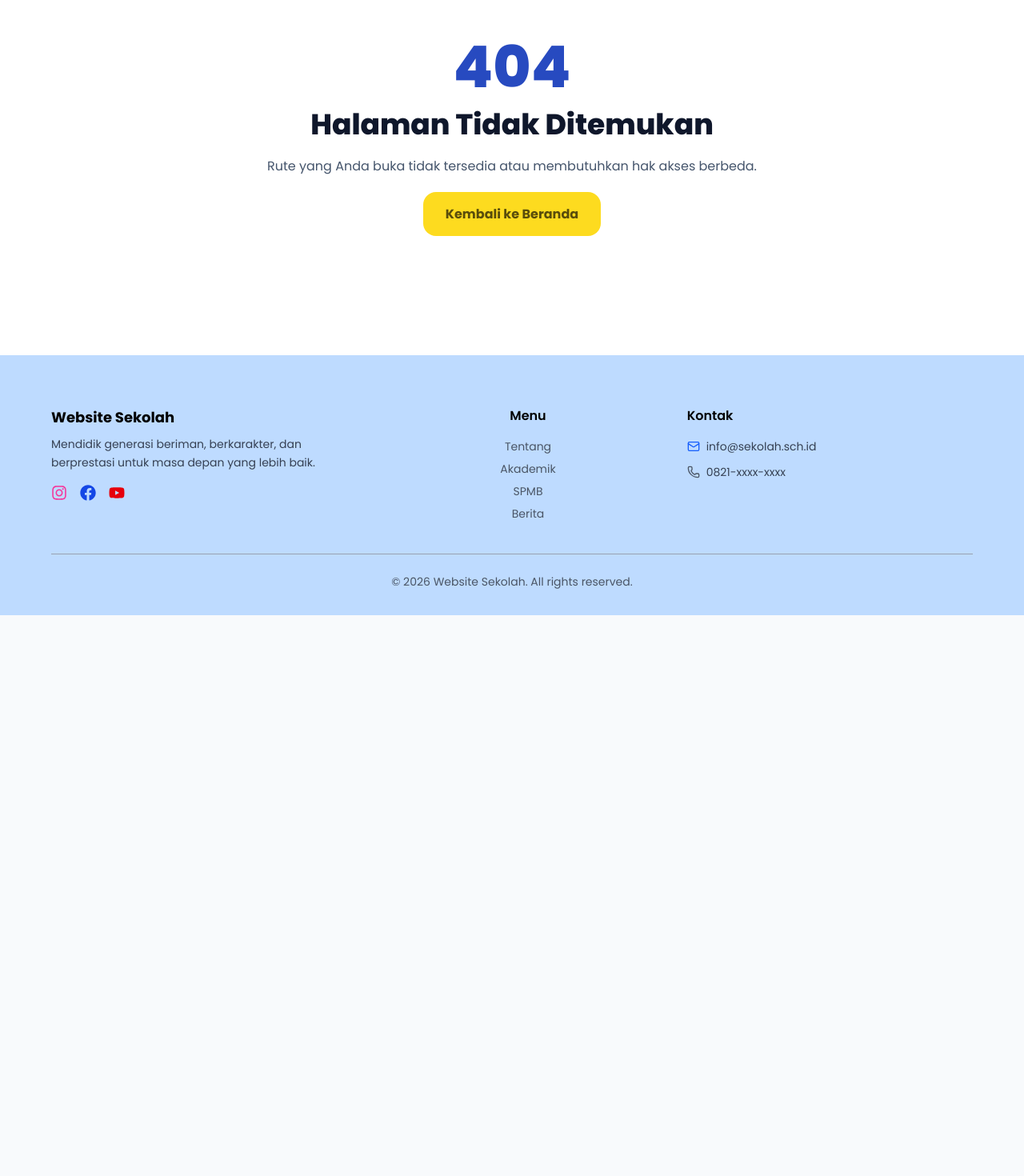
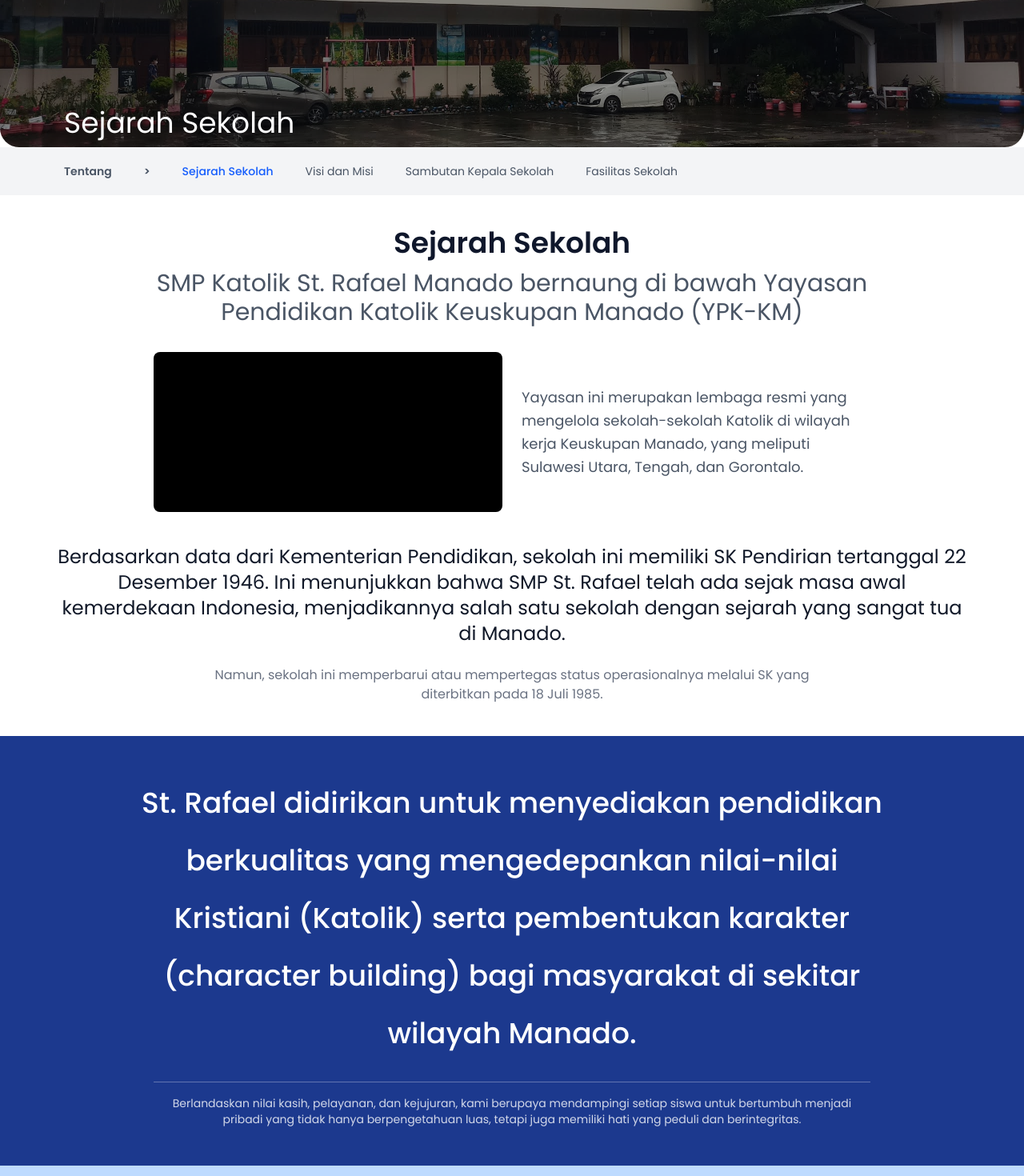
Before and after one commit to mrco23/rpl, a React (Vite) app in the folder fe/: page /sejarah in a window 1280 px wide. Shown: the part 180-1650 px from the top of the page at 80% size. Before the commit the page ends 949 px from the top, so only its background shows below. Built offline with nearby package versions, Linux system fonts and the light colour scheme; no server answers.

Commit message:
fix tampilan sejarah

```diff
--- a/fe/src/App.jsx
+++ b/fe/src/App.jsx
@@ -3,7 +3,6 @@ import { Route, Routes } from "react-router";
 import LandingPage from "./pages/public/LandingPage";
 import ExtracurricularPage from "./pages/public/ExtracurricularPage";
 import AchievementsPage from "./pages/public/AchievementsPage";
-import FacilitiesPage from "./pages/public/FacilitiesPage";
 import NewsPage from "./pages/public/NewsPage";
 import GuidePage from "./pages/public/GuidePage";
 import LoginPage from "./pages/auth/LoginPage";
@@ -26,6 +25,9 @@ import ApplicantStatusPage from "./pages/pendaftar/ApplicantStatusPage";
 import ApplicantAnnouncementPage from "./pages/pendaftar/ApplicantAnnouncementPage";
 import NotFoundPage from "./pages/public/NotFoundPage";
 import VisiMisiPage from "./pages/public/VisiMisiPage";
+import SejarahPage from "./pages/public/SejarahPage";
+import FasilitasPage from "./pages/public/FasilitasPage";
+import Program from "./pages/public/ProgramPage";
 
 /* scrool */
 import ScrolTop from "./components/common/ScrolTop";
@@ -38,9 +40,11 @@ function App() {
         <Route path="/" element={<LandingPage />} />
         <Route path="/ekstrakurikuler" element={<ExtracurricularPage />} />
         <Route path="/prestasi" element={<AchievementsPage />} />
-        <Route path="/fasilitas" element={<FacilitiesPage />} />
         <Route path="/berita" element={<NewsPage />} />
         <Route path="/visi-misi" element={<VisiMisiPage />} />
+        <Route path="/sejarah" element={<SejarahPage />} />
+        <Route path="/fasilitas" element={<FasilitasPage />} />
+        <Route path="/program" element={<Program />} />
 
         <Route path="/panduan" element={<GuidePage />} />
         <Route path="/login" element={<LoginPage />} />
--- a/fe/src/components/common/Navbar.jsx
+++ b/fe/src/components/common/Navbar.jsx
@@ -66,12 +66,12 @@ function Navbar() {
 
               {openDropdown === "tentang" && (
                 <div className="absolute top-full mt-2 left-0 bg-white shadow-lg rounded-lg p-2 w-48 z-50">
-                  <p
-                    onClick={() => handleModal("sejarah")}
-                    className="p-2 hover:bg-gray-100 cursor-pointer"
+                  <Link
+                    to="/sejarah"
+                    className="p-2 hover:bg-gray-100 block cursor-pointer"
                   >
                     Sejarah Sekolah
-                  </p>
+                  </Link>
                   <Link
                     to="/visi-misi"
                     className="p-2 hover:bg-gray-100 block cursor-pointer"
@@ -84,12 +84,12 @@ function Navbar() {
                   >
                     Sambutan Kepala Sekolah
                   </p>
-                  <p
-                    onClick={() => handleModal("fasilitas")}
-                    className="p-2 hover:bg-gray-100 cursor-pointer"
+                  <Link
+                    to="/fasilitas"
+                    className="p-2 hover:bg-gray-100 block cursor-pointer"
                   >
                     Fasilitas Sekolah
-                  </p>
+                  </Link>
                 </div>
               )}
             </li>
@@ -113,18 +113,18 @@ function Navbar() {
 
               {openDropdown === "akademik" && (
                 <div className="absolute top-full mt-2 left-0 bg-white shadow-lg rounded-lg p-2 w-48 z-50">
-                  <p
-                    onClick={() => handleModal("kurikulum")}
-                    className="p-2 hover:bg-gray-100 cursor-pointer"
+                  <Link
+                    to="/program"
+                    className="p-2 hover:bg-gray-100 block cursor-pointer"
                   >
                     Program Unggulan
-                  </p>
-                  <p
-                    onClick={() => handleModal("guru")}
+                  </Link>
+                  <Link
+                    to="/ekstrakurikuler"
                     className="p-2 hover:bg-gray-100 cursor-pointer"
                   >
                     Ekstrakurikuler
-                  </p>
+                  </Link>
                   <p
                     onClick={() => handleModal("prestasi")}
                     className="p-2 hover:bg-gray-100 cursor-pointer"
@@ -175,7 +175,7 @@ function Navbar() {
 
             <button
               onClick={() => navigate("/register")}
-              className="px-4 py-2 bg-blue-800 text-white rounded-md hover:bg-blue-900 transition-colors duration-200 cursor-pointer"
+              className="px-4 py-2 bg-[#1d3890] text-white rounded-md hover:bg-[#172c73] transition-colors duration-200 cursor-pointer"
             >
               Daftar Sekarang
             </button>
--- a/fe/src/pages/pendaftar/Register.jsx
+++ b/fe/src/pages/pendaftar/Register.jsx
@@ -252,7 +252,7 @@ export default function ApplicantRegisterPage() {
               <button
                 type="button"
                 onClick={handleNext}
-                className="px-6 py-3 border-[#350d85] bg-[#544dd8]  text-white rounded-md hover:bg-blue-800 transition"
+                className="px-6 py-3 border-[#274ac0] bg-[#274ac0]  text-white rounded-md hover:bg-[#2343ad] transition"
               >
                 LANJUT →
               </button>
@@ -319,7 +319,7 @@ export default function ApplicantRegisterPage() {
                 ← Kembali
               </button>
 
-              <button className="px-10 py-3 border border-[#350d85] bg-[#544dd8] text-white rounded-md">
+              <button className="px-10 py-3 border border-[#274ac0] bg-[#274ac0] hover:bg-[#2343ad] text-white rounded-md">
                 Selesaikan
               </button>
             </div>
--- a/fe/src/pages/public/ExtracurricularPage.jsx
+++ b/fe/src/pages/public/ExtracurricularPage.jsx
@@ -1,25 +1,16 @@
-import React, { useEffect, useState } from "react";
+import React, { } from "react";
 import PublicLayout from "@components/layout/PublicLayout.jsx";
-import { ImageCard, SectionTitle } from "@components/ui/ui";
-import { extracurricularApi } from "@services/siteContentService.js";
 
 export default function ExtracurricularPage() {
-  const [items, setItems] = useState([]);
 
-  useEffect(() => {
-    extracurricularApi.getPublicList().then(setItems).catch(() => setItems([]));
-  }, []);
+
+
 
   return (
     <PublicLayout>
-      <main className="max-w-7xl mx-auto px-4 sm:px-6 lg:px-8 py-16">
-        <SectionTitle eyebrow="Ekstrakurikuler" title="Ruang Tumbuh Minat dan Bakat" description="Setiap siswa memiliki potensi unik. Program ekstrakurikuler dirancang untuk memperkuat kompetensi, karakter, dan jejaring sosial." />
-        <div className="grid md:grid-cols-2 xl:grid-cols-3 gap-8">
-          {items.map((item) => (
-            <ImageCard key={item.id_ekstrakurikuler} image={item.gambar} title={item.nama} description={`${item.deskripsi}<br><br><span class='font-semibold text-blue-normal'>Mentor:</span> ${item.mentor}<br><span class='font-semibold text-blue-normal'>Jadwal:</span> ${item.jadwal}`} />
-          ))}
-        </div>
-      </main>
+      <section>
+        <h1>ini halaman ektrakurikuler</h1>
+      </section>
     </PublicLayout>
   );
 }
--- a/fe/src/pages/public/FacilitiesPage.jsx
+++ /dev/null
@@ -1,19 +0,0 @@
-import React from 'react';
-import PublicLayout from '@components/layout/PublicLayout.jsx';
-import { ImageCard, SectionTitle } from '@components/ui/ui';
-import { mockData } from '@data/mockData';
-
-export default function FacilitiesPage() {
-  return (
-    <PublicLayout>
-      <main className="max-w-7xl mx-auto px-4 sm:px-6 lg:px-8 py-16">
-        <SectionTitle eyebrow="Fasilitas Sekolah" title="Lingkungan Belajar yang Siap Mendukung Prestasi" description="Fasilitas yang memadai memperkuat pengalaman belajar, eksplorasi, dan pembentukan budaya sekolah yang produktif." />
-        <div className="grid md:grid-cols-2 gap-8">
-          {mockData.facilities.map((item) => (
-            <ImageCard key={item.id} image={item.image} title={item.title} description={item.description} />
-          ))}
-        </div>
-      </main>
-    </PublicLayout>
-  );
-}
--- /dev/null
+++ b/fe/src/pages/public/FasilitasPage.jsx
@@ -0,0 +1,16 @@
+import React from "react";
+import PublicLayout from "@components/layout/PublicLayout.jsx";
+
+
+function FasilitasPage() {
+    return (
+        <PublicLayout>
+            <section>
+                <h1>Ini halaman fasilitas</h1>
+            </section>
+        </PublicLayout>
+
+    )
+}
+
+export default FasilitasPage;
--- a/fe/src/pages/public/LandingPage.jsx
+++ b/fe/src/pages/public/LandingPage.jsx
@@ -1,7 +1,7 @@
 import PublicLayout from "@components/layout/PublicLayout.jsx";
 import hero from "@assets/hero.jpg";
 import AboutPage from "./AboutPage";
-import QuotePage from "./QuotePage";
+import QuotePage from "./Sambutan";
 import AchievementsPage from "./AchievementsPage";
 import NewsPreview from "./NewsPreview";
 import { useNavigate } from "react-router";
@@ -40,11 +40,11 @@ export default function LandingPage() {
             <div className="flex gap-3">
               <button
                 onClick={() => navigate("/register")}
-                className="bg-blue-800 px-3 py-1.5 rounded-md text-sm font-medium hover:bg-blue-900 transition"
+                className="bg-[#1d3890] px-3 py-1.5 rounded-md text-sm font-medium hover:bg-[#172c73]  transition"
               >
                 Daftar Sekarang
               </button>
-              <button className="border border-white px-3 py-1.5 rounded-md text-sm font-medium hover:bg-white hover:text-black transition">
+              <button className="border border-gray-400 px-3 py-1.5 rounded-md text-sm font-medium hover:bg-[#172c73]  transition">
                 Pelajari Lebih Lanjut
               </button>
             </div>
--- /dev/null
+++ b/fe/src/pages/public/ProgramPage.jsx
@@ -0,0 +1,14 @@
+import React from "react";
+import PublicLayout from "@components/layout/PublicLayout.jsx";
+
+function Program(){
+ return (
+    <PublicLayout>
+        <section>
+            <h1>Ini halaman Program Unggulan</h1>
+        </section>
+    </PublicLayout>
+ )
+}
+
+export default Program;
--- /dev/null
+++ b/fe/src/pages/public/SejarahPage.jsx
@@ -0,0 +1,104 @@
+import React from "react";
+import PublicLayout from "@components/layout/PublicLayout.jsx";
+import hero from "@assets/hero.jpg";
+
+function SejarahPage() {
+  return (
+    <PublicLayout>
+      <section className="relative h-[300px] overflow-hidden rounded-b-3xl">
+        {/* Background Image */}
+        <div
+          className="absolute inset-0 bg-cover bg-center"
+          style={{ backgroundImage: `url(${hero})` }}
+        ></div>
+
+        {/* Overlay */}
+        <div className="absolute inset-0 bg-black/40"></div>
+
+        {/* Content */}
+        <div className="relative z-10 flex items-center h-full px-20 pt-60">
+          <h1 className="text-white text-3xl md:text-4xl font-normal">
+            Sejarah Sekolah
+          </h1>
+        </div>
+      </section>
+
+      {/* NAV TAB */}
+      <div className="bg-gray-100 px-20 py-5 text-sm text-gray-600 flex gap-10">
+        <span className="font-semibold">Tentang</span>
+        <p className="font-semibold">{">"}</p>
+        <span className="text-blue-600 font-medium">Sejarah Sekolah</span>
+        <span className="hover:text-blue-600">Visi dan Misi</span>
+        <span className="hover:text-blue-600">Sambutan Kepala Sekolah</span>
+        <span className="hover:text-blue-600">Fasilitas Sekolah</span>
+      </div>
+
+      {/* CONTENT */}
+      <section className="px-6 md:px-16 py-10 text-center">
+        <h2 className="text-4xl font-semibold mb-3">Sejarah Sekolah</h2>
+        <p className="text-gray-600 mb-8 text-center text-3xl max-w-4xl mx-auto">
+          SMP Katolik St. Rafael Manado bernaung di bawah Yayasan Pendidikan
+          Katolik Keuskupan Manado (YPK-KM)
+        </p>
+
+        {/* BAGIAN ATAS (GRID 2 KOLOM) */}
+        <div className="max-w-4xl mx-auto grid md:grid-cols-2 gap-6 items-center">
+          {/* Image */}
+          <div className="w-full h-[200px] bg-black rounded-lg"></div>
+
+          {/* Paragraf 1 */}
+          <div className="text-left text-gray-600 text-lg leading-relaxed">
+            <p>
+              Yayasan ini merupakan lembaga resmi yang mengelola sekolah-sekolah
+              Katolik di wilayah kerja Keuskupan Manado, yang meliputi Sulawesi
+              Utara, Tengah, dan Gorontalo.
+            </p>
+          </div>
+        </div>
+
+        {/* PARAGRAF 2 (FULL WIDTH DI BAWAH) */}
+        <div className="mt-10 w-full text-gray-900  text-2xl ">
+          <p>
+            Berdasarkan data dari Kementerian Pendidikan, sekolah ini memiliki
+            SK Pendirian tertanggal 22 Desember 1946. Ini menunjukkan bahwa SMP
+            St. Rafael telah ada sejak masa awal kemerdekaan Indonesia,
+            menjadikannya salah satu sekolah dengan sejarah yang sangat tua di
+            Manado.
+          </p>
+        </div>
+
+        <p className="text-gray-500 mt-6 max-w-3xl mx-auto">
+          Namun, sekolah ini memperbarui atau mempertegas status operasionalnya
+          melalui SK yang diterbitkan pada 18 Juli 1985.
+        </p>
+      </section>
+
+      {/* BLUE SECTION */}
+      <section className="bg-blue-900 text-white px-6 md:px-20 py-12 relative">
+        {/* curve atas */}
+
+        {/* BAGIAN ATAS (FULL WIDTH) */}
+        <div className="px-6 md:px-20">
+          <p className=" md:text-4xl font-medium leading-loose text-center">
+            St. Rafael didirikan untuk menyediakan pendidikan berkualitas yang
+            mengedepankan nilai-nilai Kristiani (Katolik) serta pembentukan
+            karakter (character building) bagi masyarakat di sekitar wilayah
+            Manado.
+          </p>
+        </div>
+
+        {/* BAGIAN BAWAH (TETAP DI TENGAH) */}
+        <div className="max-w-4xl mx-auto text-center">
+          <div className="border-t border-white/30 mt-6 pt-4 text-sm text-white/80">
+            Berlandaskan nilai kasih, pelayanan, dan kejujuran, kami berupaya
+            mendampingi setiap siswa untuk bertumbuh menjadi pribadi yang tidak
+            hanya berpengetahuan luas, tetapi juga memiliki hati yang peduli dan
+            berintegritas.
+          </div>
+        </div>
+      </section>
+    </PublicLayout>
+  );
+}
+
+export default SejarahPage;
```
Also changed, not shown: fe/src/pages/public/Sambutan.jsx (renamed from fe/src/pages/public/QuotePage.jsx).
